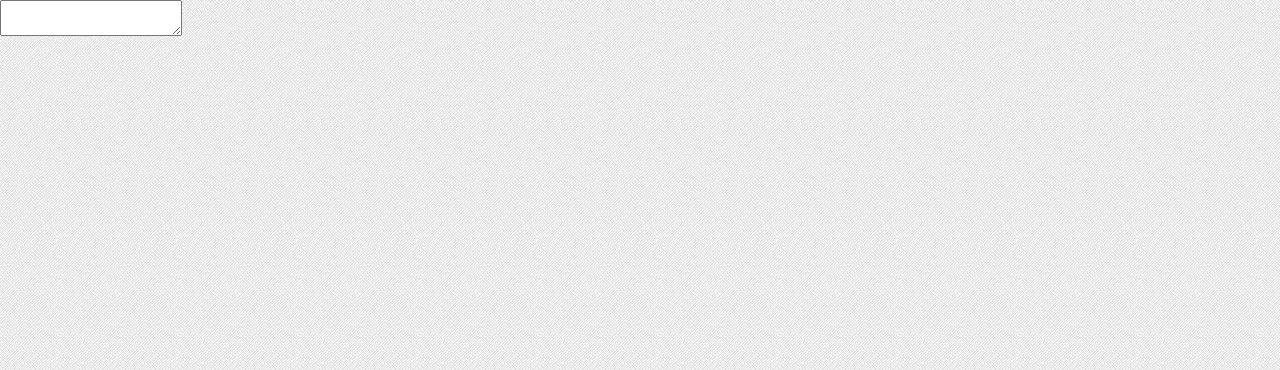
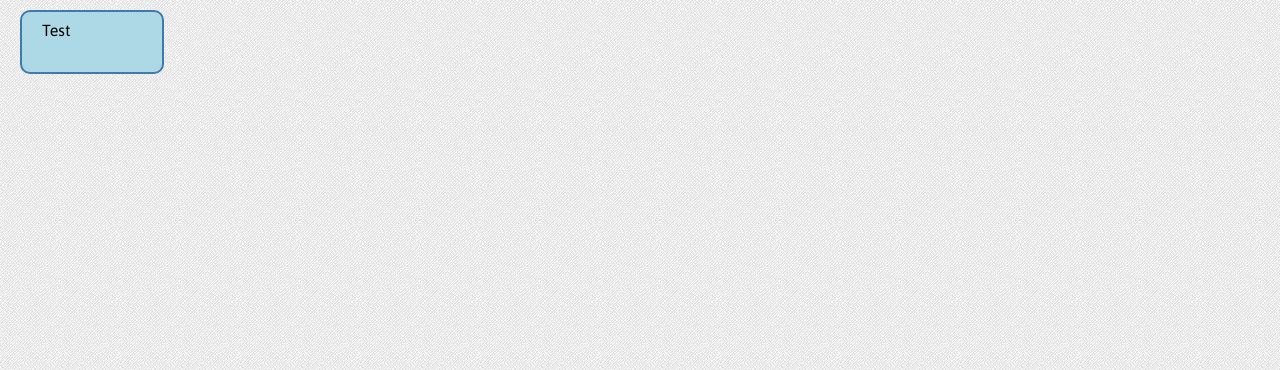
Before and after one commit to danrschlosser/jams, a Flask app: page / in a window 1280 px wide. Shown: the part 50-420 px from the top of the page. Run offline with Flask 2, Linux system fonts and the light colour scheme; some libraries are stand-ins or nearby versions.

Commit message:
Starting to implement nodes.

```diff
--- a/static/css/style.css
+++ b/static/css/style.css
@@ -106,6 +106,17 @@ padding: 30px 40px;
 	font-size: 1.2em;
 }
 
+.node {
+	background-color: lightblue;
+	border: 2px solid #3e7aab;
+	border-radius: 10px;
+	margin: 10px 20px;
+	padding: 10px 20px;
+	width: 100px;
+	height: 40px;
+	box-shadow: 3px 3px 1px #;
+}
+
 .about {
 	position: absolute;
 	font-size: 0.9em;
--- a/templates/base.html
+++ b/templates/base.html
@@ -11,6 +11,8 @@ ____                __
 	<!-- Stylesheets -->
 	<link href="{{url_for('static', filename='css/style.css') }}" rel="stylesheet" type="text/css">
 	<link href='http://fonts.googleapis.com/css?family=Asap:400,700' rel='stylesheet' type='text/css'>
+	<link rel="alternate" type="application/rss+xml" title="CSS3 . Info &raquo; Border-radius: create rounded corners with CSS! Comments Feed" href="http://www.css3.info/preview/rounded-border/feed/" />
+
 
 	<!-- Javascript -->
 	<script type="text/javascript" src="http://ajax.googleapis.com/ajax/libs/jquery/1.10.2/jquery.min.js"></script>
--- a/templates/index.html
+++ b/templates/index.html
@@ -3,7 +3,7 @@
     <div id="container">
 
         <div class="node">
-            <textarea></textarea>
+            Test
             <div class="play-pause"></div>
         </div>
 
```
